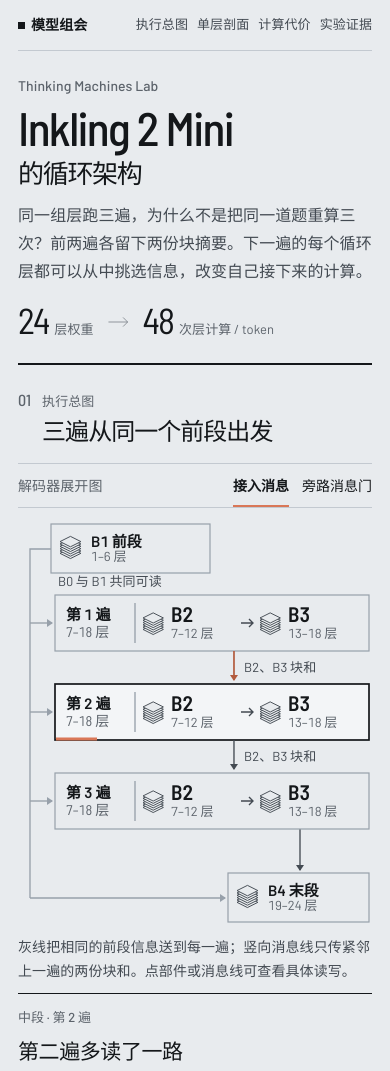
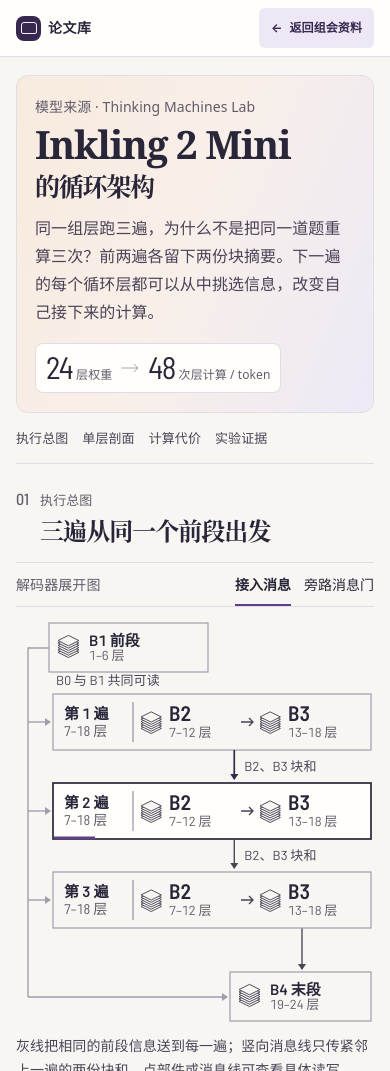
Before and after one commit to Proton1917/llm-paper-library, a plain HTML site: page 组会资料/Inkling-2-Mini-loop.html in a window 390 px wide. Shown: the top 1071 px of the page. Drawn offline with Linux system fonts and the light colour scheme.

Commit message:
统一组会讲义样式和返回导航

```diff
--- /dev/null
+++ b/library.css
@@ -0,0 +1,96 @@
+:root {
+  color-scheme: light;
+  --background: #f8f6f2;
+  --paper: #fffefa;
+  --ink: #29263a;
+  --muted: #625b6c;
+  --line: #e1dbe5;
+  --accent: #5c4184;
+  --accent-deep: #37284f;
+  --accent-light: #eee7f6;
+  --focus: #7251a2;
+  --title-background: linear-gradient(112deg, #f8ebde, #f8efe9 48%, #ede9f6);
+  --serif: Georgia, "Songti SC", "Noto Serif CJK SC", "Noto Serif SC", SimSun, serif;
+  --sans: system-ui, -apple-system, BlinkMacSystemFont, "PingFang SC", "Microsoft YaHei", sans-serif;
+}
+
+.wrap { width: min(1120px, calc(100% - 64px)); margin-inline: auto; }
+
+.site-header {
+  background: var(--paper);
+  border-bottom: 1px solid var(--line);
+  color: var(--ink);
+  font: 16px/1.55 var(--sans);
+}
+
+.header-inner {
+  min-height: 65px;
+  display: flex;
+  align-items: center;
+  justify-content: space-between;
+  column-gap: 24px;
+}
+
+.brand, .site-nav { display: flex; align-items: center; }
+.brand {
+  color: var(--ink);
+  font-weight: 680;
+  letter-spacing: .045em;
+  text-decoration: none;
+  white-space: nowrap;
+}
+
+.book-mark {
+  display: inline-grid;
+  place-items: center;
+  margin-right: 10px;
+  width: 31px;
+  height: 31px;
+  border-radius: 8px;
+  background: var(--accent-deep);
+}
+
+.book-mark::before {
+  content: "";
+  width: 16px;
+  height: 12px;
+  border: 1px solid #f7edf9;
+  border-radius: 3px 3px 2px 2px;
+  background: linear-gradient(90deg, transparent 47%, #f7edf9 47% 53%, transparent 53%);
+}
+
+.site-nav { gap: clamp(14px, 3vw, 34px); }
+.site-nav a {
+  color: var(--muted);
+  font-size: .88rem;
+  text-decoration: none;
+  white-space: nowrap;
+}
+
+.site-nav a:hover { color: var(--accent); text-decoration: underline; }
+
+.site-nav .library-return {
+  display: inline-flex;
+  align-items: center;
+  gap: 7px;
+  min-height: 36px;
+  padding: 5px 12px;
+  border-radius: 6px;
+  background: var(--accent-light);
+  color: var(--accent-deep);
+  font-weight: 650;
+}
+
+@media (max-width: 790px) {
+  .wrap { width: calc(100% - 40px); }
+}
+
+@media (max-width: 580px) {
+  .wrap { width: calc(100% - 32px); }
+  .header-inner { min-height: 56px; column-gap: 10px; }
+  .site-nav { gap: 12px; }
+  .site-nav a { font-size: .75rem; }
+  .site-nav .library-return { min-height: 40px; }
+  .book-mark { margin-right: 7px; width: 25px; height: 25px; }
+  .brand { font-size: .87rem; }
+}
--- a/组会资料/Inkling-2-Mini-loop.html
+++ b/组会资料/Inkling-2-Mini-loop.html
@@ -330,30 +330,28 @@ http://scripts.sil.org/OFL</script>
 
 <meta name="viewport" content="width=device-width,initial-scale=1,viewport-fit=cover">
 <meta name="description" content="沿着一个 token 读懂 Inkling 2 Mini 的共享循环、块注意力残差、消息门和计算代价。">
-<title>Inkling 2 Mini 的循环架构 · 模型组会</title>
-<style>/* Braun Lo-fi 设计令牌。只有浅色主题;点缀色只有一个(--accent),面积 <1%。 */
+<title>Inkling 2 Mini 的循环架构 · 大语言模型论文库</title>
+<link rel="icon" href="data:,">
+<link rel="stylesheet" href="../library.css">
+<style>
 :root {
   --font-sans: "Barlow", "Noto Sans SC", "PingFang SC", "Microsoft YaHei UI", system-ui, sans-serif;
   --font-cond: "Barlow Semi Condensed", "Barlow", "Noto Sans SC", sans-serif;   /* 大数字用窄体 */
   --font-mono: "IBM Plex Mono", ui-monospace, Consolas, monospace;
 
-  --bg: #E8EBEE;        /* 冷白灰纸 */
-  --surface: #F3F5F7;   /* 仅浮层与输入 */
-  --ink: #14171A;       /* 冷黑 */
-  --ink-2: #434A52;
-  --ink-3: #5C636B;     /* 次要文字,在 --bg 上对比度约 5.1:1 */
-  --rule: #C3C9D0;      /* 细线 */
-  --line-strong: #97A0AA;
-  --tint: rgba(0, 0, 0, .05);
-
-  --accent: #D97757;         /* Claude 陶土:线条 / 指针 / 选中高亮(2.6:1,只做辅助强调) */
-  --accent-strong: #B25A3D;  /* 按钮底色,白字约 4.8:1 */
+  --bg: var(--background);
+  --surface: var(--paper);
+  --ink-2: #4a4357;
+  --ink-3: var(--muted);
+  --rule: var(--line);
+  --line-strong: #a49bad;
+  --tint: var(--accent-light);
+  --accent-strong: var(--accent-deep);
 
   --ok: #3E7D63; --warn: #A67C1F; --bad: #B5483D;   /* 状态色:低饱和,只做小方块,旁边必有文字 */
-  --chart-grid: #CDD3DA; --series-2: #8A929C;
+  --chart-grid: var(--line); --series-2: #8494ad;
 }
-/* Braun Lo-fi 基础样式(依赖 tokens.css)。已实测渲染正常。 */
-*, *::before, *::after { box-sizing: border-box; margin: 0; border-radius: 0; }   /* 一个圆角都没有 */
+*, *::before, *::after { box-sizing: border-box; margin: 0; }
 html { -webkit-text-size-adjust: 100%; }
 body { background: var(--bg); color: var(--ink); font: 15px/1.6 var(--font-sans); letter-spacing: .005em; -webkit-font-smoothing: antialiased; min-height: 100vh; min-height: 100dvh; overflow-x: clip; }
 .page { max-width: 1120px; margin: 0 auto; padding: 56px max(40px, env(safe-area-inset-right)) max(96px, calc(env(safe-area-inset-bottom) + 48px)) max(40px, env(safe-area-inset-left)); }
@@ -372,7 +370,7 @@ h1 { font: 500 28px/1.2 var(--font-sans); letter-spacing: -.01em; }
 .table-wrap { max-width: 100%; }
 .cell-main, .cell-sub { min-width: 0; overflow-wrap: anywhere; }   /* 邮箱、长密钥允许断行 */
 
-/* 刻度条:进度 / 掌握程度 / 用量。细基线 + 每 10% 一根短刻度(50% 稍长)+ 基线上一段实心粗线 + 末端陶土指针 */
+/* 刻度条每 10% 标一格，用实线和强调色指针标出进度。 */
 .meter { position: relative; height: 18px; border-bottom: 1px solid var(--line-strong); background: linear-gradient(90deg, var(--line-strong) 1px, transparent 1px) left bottom / 10% 7px repeat-x; }
 .meter::before { content: ""; position: absolute; left: 50%; bottom: 0; width: 1px; height: 12px; background: var(--line-strong); }
 .meter::after { content: ""; position: absolute; right: 0; bottom: 0; width: 1px; height: 7px; background: var(--line-strong); }
@@ -402,24 +400,24 @@ table.is-stacked td::before { content: attr(data-label); color: var(--ink-3); fo
 table.is-stacked td > * { min-width: 0; }
 @media (max-width: 420px) { table.is-stacked td { grid-template-columns: minmax(0, 1fr); gap: 2px; } }
 
-/* 按钮:强调型 = 深陶土底 + 白字 */
+/* 主按钮使用深色背景和白字。 */
 .btn { height: 36px; padding: 0 16px; border: 0; background: transparent; box-shadow: inset 0 0 0 1px var(--ink); color: var(--ink); font: 600 14px var(--font-sans); cursor: pointer; }
 .btn:hover { background: var(--tint); }
 .btn.primary { background: var(--accent-strong); color: #fff; box-shadow: none; }
-.btn.primary:hover { background: #9C4B30; }
+.btn.primary:hover { background: var(--accent); }
 
-/* 分段 / 选项卡:纯文字,选中 = 下方一条陶土线 */
+/* 分段控件用强调色下划线标出所选选项。 */
 .seg { display: inline-flex; flex-wrap: wrap; gap: 4px 20px; }
 .seg button { height: 30px; padding: 0; border: 0; background: none; color: var(--ink-3); font: 500 14px var(--font-sans); cursor: pointer; }
 .seg button:hover { color: var(--ink); }
 .seg button[aria-pressed=true] { color: var(--ink); font-weight: 600; box-shadow: inset 0 -2px 0 var(--accent); }
 
-/* 选项方块(套餐 / 金额 / 测验选项):选中 = 墨色描边 + 下方一条陶土线 */
+/* 选项方块用描边和强调色下划线标出选中状态。 */
 .tier { padding: 18px; border: 0; background: transparent; box-shadow: inset 0 0 0 1px var(--line-strong); color: var(--ink); text-align: left; cursor: pointer; }
 .tier:hover { box-shadow: inset 0 0 0 1px var(--ink); }
 .tier[aria-checked=true] { box-shadow: inset 0 0 0 1px var(--ink), inset 0 -3px 0 var(--accent); }
 
-/* 下拉选项:选中 = 加粗 + 下方陶土线;悬停只改底色,叠加也读得清 */
+/* 下拉菜单用粗体和强调色下划线标出所选选项。 */
 .dd-opt { padding: 10px 12px; cursor: pointer; font-weight: 500; }
 .dd-opt.act { background: var(--tint); }
 .dd-opt[aria-selected=true] { color: var(--ink); font-weight: 700; box-shadow: inset 0 -2px 0 var(--accent); }
@@ -449,28 +447,27 @@ svg path, svg circle, svg line, svg polyline { stroke-linecap: butt; stroke-line
 @media (pointer: coarse) { .btn, .seg button { min-height: 44px; } }
 @media (prefers-reduced-motion: reduce) { * { animation: none !important; transition: none !important; } }
 @media (max-width: 640px) { .page { padding-top: 32px; padding-bottom: 72px; padding-left: max(20px, env(safe-area-inset-left)); padding-right: max(20px, env(safe-area-inset-right)); } .grid { gap: 36px; } }
-:root{color-scheme:light}
-html{scroll-padding-top:18px}
-body{font-size:16px;line-height:1.65;font-variant-numeric:tabular-nums;overflow-x:visible}
-.sheet{max-width:1264px;margin:auto;padding:0 clamp(20px,5.4vw,72px) 35px}
+html{scroll-padding-top:76px}
+body{font:16px/1.65 var(--sans);font-variant-numeric:tabular-nums;overflow-x:visible}
+.sheet{padding:32px 0 35px}
 a{color:var(--ink-2);text-underline-offset:4px;text-decoration-color:var(--line-strong);text-decoration-thickness:1px}
 a:hover{text-decoration-color:var(--accent-strong);color:var(--ink)}
 button,summary{color:inherit;font:inherit}
-.skip{position:absolute;left:8px;top:-100px;padding:8px;background:var(--surface);z-index:5}.skip:focus{top:8px}
-.mast{display:flex;align-items:center;justify-content:space-between;gap:20px;min-height:69px;border-bottom:1px solid var(--rule)}
-.mastname{display:flex;align-items:center;gap:10px;font-weight:600;font-size:16px}.mastname i{width:10px;height:10px;background:var(--ink)}
+.seminar-library-header{position:sticky;top:0;z-index:5}
+.skip{position:absolute;left:8px;top:-100px;padding:8px;background:var(--surface);z-index:6}.skip:focus{top:8px}
+.mast{display:flex;align-items:center;min-height:56px;border-bottom:1px solid var(--rule)}
 .mast nav{display:flex;gap:clamp(15px,2vw,32px);flex-wrap:wrap}.mast nav a{font-size:14px;text-decoration:none;padding:5px 0;color:var(--ink-2)}.mast nav a:hover{box-shadow:inset 0 -2px var(--accent)}
-.cover{display:grid;grid-template-columns:minmax(0,1fr) auto;align-items:center;gap:44px;padding:47px 0 40px;border-bottom:2px solid var(--ink)}
+.cover{display:grid;grid-template-columns:minmax(0,1fr) auto;align-items:center;gap:32px;padding:clamp(26px,4vw,46px);border:1px solid var(--line);border-radius:12px;background:var(--title-background)}
 .byline,.rubric{font-weight:500;font-size:14px;color:var(--ink-3)}.byline{font-size:16px;line-height:1.3;margin-bottom:7px}
-.cover h1{font-family:var(--font-cond);font-size:clamp(48px,4.75vw,70px);font-weight:500;letter-spacing:-.035em;line-height:1.12}
-.cover h1 span{display:inline-block;font:500 clamp(29px,2.9vw,44px)/1.3 var(--font-sans);margin-left:.22em;letter-spacing:-.05em}
+.cover h1{font-family:var(--serif);font-size:clamp(42px,4.2vw,63px);font-weight:600;letter-spacing:-.035em;line-height:1.12}
+.cover h1 span{display:inline-block;font:600 clamp(28px,2.6vw,40px)/1.3 var(--serif);margin-left:.18em;letter-spacing:-.05em}
 .intro{margin-top:17px;max-width:40em;font-size:17px;color:var(--ink-2);line-height:1.8}
-.readout{display:flex;align-items:start;gap:clamp(10px,1.2vw,20px);padding:0 0 7px 28px;border-left:1px solid var(--rule)}
+.readout{display:flex;align-items:start;gap:clamp(10px,1.2vw,20px);padding:14px 16px;border:1px solid var(--rule);border-radius:8px;background:var(--surface)}
 .readout div{display:grid;gap:4px}.readout span{font:400 clamp(70px,6.3vw,95px)/.95 var(--font-cond);letter-spacing:-.055em}.readout small{color:var(--ink-3);font-size:13px;white-space:nowrap}.readout svg{width:35px;height:24px;margin-top:26px;stroke:var(--ink-3);stroke-width:1.4;fill:none}
 .chapter{padding-top:26px;margin-top:60px;border-top:1px solid var(--line-strong);min-width:0;scroll-margin-top:10px}
 #overview{margin-top:0;border:0;padding-top:26px}
 .secthead{display:flex;align-items:baseline;gap:16px;margin-bottom:24px}.partno{font:500 16px/1 var(--font-cond);color:var(--ink-3)}.secthead .rubric{margin:0 0 2px}
-.secthead h2{font-size:clamp(24px,2.2vw,33px);font-weight:550;line-height:1.4;letter-spacing:-.04em}
+.secthead h2{font-family:var(--serif);font-size:clamp(24px,2.2vw,33px);font-weight:600;line-height:1.4;letter-spacing:-.04em}
 .diagram-layout{display:grid;grid-template-columns:minmax(0,2.46fr) minmax(218px,1fr);gap:clamp(20px,3vw,42px);align-items:start}
 .board{min-width:0}.boardline{display:flex;align-items:center;justify-content:space-between;gap:12px;border-top:1px solid var(--rule);border-bottom:1px solid var(--rule);min-height:48px}.boardline>span{font-size:14px;color:var(--ink-3)}
 .modebar{display:flex;align-items:stretch;gap:15px}.modebar button{font-size:14px;min-height:43px;background:none;border:0;cursor:pointer;padding:4px 0;position:relative}.modebar button:hover{background:var(--tint)}.modebar button[aria-pressed=true]{font-weight:650}.modebar button[aria-pressed=true]::after{content:'';position:absolute;bottom:0;left:0;right:0;height:2px;background:var(--accent)}
@@ -491,7 +488,7 @@ button,summary{color:inherit;font:inherit}
 #mainmap .wirelabel{fill:var(--ink-2);font-size:13px}
 #mainmap .smalltag{fill:var(--ink-3);font-family:var(--font-cond);font-size:14px}
 .board figcaption{margin:0;font-size:14px;line-height:1.7;color:var(--ink-2);min-height:2.8em}
-.reader{border-top:1px solid var(--ink);padding-top:13px}.reader .rubric{font-size:13px}.reader h3{font-size:23px;font-weight:550;margin:5px 0 10px;letter-spacing:-.02em}.reader p:not(.rubric){font-size:15px;color:var(--ink-2);line-height:1.8}.reader dl{margin:15px 0 12px}.reader dl div{display:grid;grid-template-columns:2.4em 1fr;gap:8px;padding:7px 0;border-top:1px solid var(--rule);font-size:14px;line-height:1.55}.reader dt{color:var(--ink-3)}
+.reader{border:1px solid var(--line);border-left:3px solid #ae8ace;border-radius:10px;padding:16px;background:var(--surface)}.reader .rubric{font-size:13px}.reader h3{font-size:23px;font-weight:550;margin:5px 0 10px;letter-spacing:-.02em}.reader p:not(.rubric){font-size:15px;color:var(--ink-2);line-height:1.8}.reader dl{margin:15px 0 12px}.reader dl div{display:grid;grid-template-columns:2.4em 1fr;gap:8px;padding:7px 0;border-top:1px solid var(--rule);font-size:14px;line-height:1.55}.reader dt{color:var(--ink-3)}
 .jump,.underboard a,.costrefs,.foot a{font-size:14px}.underboard{margin-top:15px;padding-top:13px;border-top:1px solid var(--rule);display:flex;align-items:baseline;justify-content:space-between;gap:24px;color:var(--ink-2);font-size:15px}.underboard strong{color:var(--ink)}.underboard a{flex:none}
 .cost-ledger{border-top:1px solid var(--rule)}
 .ledgerow{display:grid;grid-template-columns:24% minmax(0,1fr);gap:28px;padding:20px 0;border-bottom:1px solid var(--rule);align-items:baseline}
@@ -501,21 +498,61 @@ button,summary{color:inherit;font:inherit}
 .foot{padding-top:28px;margin-top:64px;display:flex;align-items:start;justify-content:space-between;gap:35px;border-top:1px solid var(--ink)}.foot p{margin:6px 0}.foot div>a{margin-right:18px}.back{white-space:nowrap}
 @media(min-width:860px) and (max-width:1120px){.cover{gap:20px}.readout{padding-left:16px}.diagram-layout{gap:20px;grid-template-columns:minmax(0,2.3fr) minmax(200px,1fr)}}
 @media(max-width:1029px){.diagram-layout{display:block}.reader{margin-top:14px;display:grid;grid-template-columns:1fr 1fr;gap:5px 24px}.reader h3,.reader .rubric,.reader>p{grid-column:1}.reader dl{grid-column:2;grid-row:1/4;margin:0}.reader .jump{grid-column:1/-1}.readout{padding-left:17px}.readout span{font-size:68px}.readout svg{width:22px;margin-top:19px}.cover{gap:18px}.intro{font-size:16px}.cover h1 span{display:block;margin:2px 0 0}}
-@media(max-width:600px){.sheet{padding:0 max(18px,env(safe-area-inset-left)) 28px}.mast{gap:12px;min-height:51px}.mastname{font-size:14px;gap:6px;white-space:nowrap}.mastname i{width:7px;height:7px}.mast nav{gap:12px}.mast nav a{font-size:13px;display:inline-flex;align-items:center;min-height:44px}.cover{grid-template-columns:1fr;padding:26px 0 22px;gap:18px}.cover h1{font-size:47px;line-height:1.07}.cover h1 span{display:inline-block;font-size:26px;margin:2px 0 0 .18em}.byline{font-size:14px}.intro{margin-top:11px;line-height:1.75}.readout{border:0;padding:0;gap:14px;align-items:center}.readout div{display:flex;gap:6px;align-items:baseline}.readout span{font-size:36px}.readout svg{width:21px;height:12px;margin-top:1px}.readout small{font-size:13px}.chapter{margin-top:42px;padding-top:20px}.secthead{gap:11px;margin-bottom:15px}.secthead h2{font-size:24px}.secthead .rubric{font-size:13px}.boardline{min-height:44px}.modebar{gap:13px}.reader{display:block;padding-top:13px;margin-top:11px}.reader h3{font-size:21px}.reader dl{margin-top:12px}.reader .jump{min-height:44px;display:inline-flex;align-items:center}.underboard{display:block;margin-top:12px}.underboard a{display:inline-block;margin-top:6px}.ledgerow{grid-template-columns:1fr;gap:8px;padding:17px 0}.metric b{font-size:41px}.foot{display:block;margin-top:44px}.back{display:inline-block;margin-top:16px}.board figcaption{font-size:14px}}
-@media(max-width:410px){.cover h1 span{display:block;margin:4px 0 0}.mast nav{gap:9px}}
-@media print{.sheet{padding:0;max-width:none}.mast nav,.modebar,.skip,.back{display:none}.chapter{break-inside:auto}.ledgerow,.board,.reader{break-inside:avoid}.cover{padding:20px 0}.chapter{margin-top:30px}}
+@media(max-width:600px){
+  html{scroll-padding-top:66px}
+  .sheet{padding:18px 0 28px}
+  .mast{min-height:51px}
+  .mast nav{gap:0 14px}
+  .mast nav a{font-size:13px;display:inline-flex;align-items:center;min-height:44px}
+  .cover{grid-template-columns:minmax(0,1fr);padding:22px 18px 19px;gap:17px}
+  .cover h1{font-size:clamp(32px,10vw,46px);line-height:1.1}
+  .cover h1 span{display:block;font-size:25px;margin:4px 0 0}
+  .byline{font-size:14px}
+  .intro{margin-top:11px;line-height:1.75}
+  .readout{width:fit-content;max-width:100%;padding:8px 10px;gap:9px;align-items:center}
+  .readout div{display:flex;gap:4px;align-items:baseline}
+  .readout span{font-size:31px}
+  .readout svg{width:18px;height:12px;margin-top:1px}
+  .readout small{font-size:12px;white-space:normal}
+  .chapter{margin-top:42px;padding-top:20px}
+  .secthead{gap:11px;margin-bottom:15px}
+  .secthead h2{font-size:24px}
+  .secthead .rubric{font-size:13px}
+  .boardline{min-height:44px}
+  .modebar{gap:13px}
+  .reader{display:block;padding-top:13px;margin-top:11px}
+  .reader h3{font-size:21px}
+  .reader dl{margin-top:12px}
+  .reader .jump{min-height:44px;display:inline-flex;align-items:center}
+  .underboard{display:block;margin-top:12px}
+  .underboard a{display:inline-block;margin-top:6px}
+  .ledgerow{grid-template-columns:1fr;gap:8px;padding:17px 0}
+  .metric b{font-size:41px}
+  .foot{display:block;margin-top:44px}
+  .back{display:inline-block;margin-top:16px}
+  .board figcaption{font-size:14px}
+}
+@media print{.sheet{width:100%;padding:0}.seminar-library-header,.mast nav,.modebar,.skip,.back{display:none}.chapter{break-inside:auto}.ledgerow,.board,.reader{break-inside:avoid}.cover{padding:20px}.chapter{margin-top:30px}}
 </style>
 </head>
 <body>
 <a class="skip" href="#overview">跳至执行总图</a>
-<div class="sheet" id="top">
-  <header class="mast"><span class="mastname"><i aria-hidden="true"></i>模型组会</span><nav aria-label="讲义目录"><a href="#overview">执行总图</a><a href="#microscope">单层剖面</a><a href="#cost">计算代价</a><a href="#evidence">实验证据</a></nav></header>
+<header class="site-header seminar-library-header" id="top">
+  <div class="wrap header-inner">
+    <a href="../index.html" class="brand"><span class="book-mark" aria-hidden="true"></span>论文库</a>
+    <nav class="site-nav" aria-label="站点导航">
+      <a href="../index.html#seminars" class="library-return"><span aria-hidden="true">←</span>返回组会资料</a>
+    </nav>
+  </div>
+</header>
+<div class="wrap sheet">
   <main>
     <div class="cover">
-      <div><p class="byline">Thinking Machines Lab</p><h1>Inkling 2 Mini<span>的循环架构</span></h1>
+      <div><p class="byline">模型来源 · Thinking Machines Lab</p><h1>Inkling 2 Mini <span>的循环架构</span></h1>
         <p class="intro">同一组层跑三遍，为什么不是把同一道题重算三次？前两遍各留下两份块摘要。下一遍的每个循环层都可以从中挑选信息，改变自己接下来的计算。</p></div>
       <div class="readout" aria-label="24 层权重，每个 token 经过 48 次层计算"><div><span>24</span><small>层权重</small></div><svg viewBox="0 0 46 24" aria-hidden="true"><path d="M1 12H43M33 2L43 12L33 22"/></svg><div><span>48</span><small>次层计算 / token</small></div></div>
     </div>
+    <div class="mast"><nav aria-label="讲义目录"><a href="#overview">执行总图</a><a href="#microscope">单层剖面</a><a href="#cost">计算代价</a><a href="#evidence">实验证据</a></nav></div>
 
     <section id="overview" class="chapter">
       <header class="secthead"><span class="partno">01</span><div><p class="rubric">执行总图</p><h2>三遍从同一个前段出发</h2></div></header>
@@ -537,7 +574,7 @@ button,summary{color:inherit;font:inherit}
 
     <section id="microscope" class="chapter" aria-labelledby="micro-heading">
 <style>
-#microscope {--mi-bg:var(--bg,#e8ebee);--mi-tint:var(--tint,#dfe3e7);--mi-rule:var(--rule,#c3c9d0);--mi-ink:var(--ink,#14171a);--mi-2:var(--ink-2,#434a52);--mi-3:var(--ink-3,#5c636b);--mi-ac:var(--accent,#d97757);color:var(--mi-ink);scroll-margin-top:4.5rem}
+#microscope {--mi-bg:var(--bg);--mi-tint:var(--tint);--mi-rule:var(--rule);--mi-ink:var(--ink);--mi-2:var(--ink-2);--mi-3:var(--ink-3);--mi-ac:var(--accent);color:var(--mi-ink)}
 #microscope * {box-sizing:border-box}
 #microscope .mi-index {display:block;color:var(--mi-3);font-size:13px;font-weight:600;letter-spacing:.04em;margin-bottom:.5rem}
 #microscope h2 {margin:0 0 .55rem;font-weight:550;line-height:1.35}
@@ -556,7 +593,7 @@ button,summary{color:inherit;font:inherit}
 #microscope .mi-node {cursor:pointer}
 #microscope .mi-node .box {stroke:var(--mi-2);stroke-width:1.2;fill:var(--mi-bg);vector-effect:non-scaling-stroke}
 #microscope .mi-node.compute .box {fill:var(--mi-tint)}
-#microscope .mi-node:hover .box {fill:var(--surface,#f3f5f7)}
+#microscope .mi-node:hover .box {fill:var(--surface)}
 #microscope .mi-node[aria-pressed=true] .box {stroke:var(--mi-ink);stroke-width:1.65}
 #microscope .mi-node[aria-pressed=true] .mi-underline {display:block}
 #microscope .mi-underline {display:none;stroke:var(--mi-ac);stroke-width:2;vector-effect:non-scaling-stroke}
@@ -768,7 +805,7 @@ resize();if('ResizeObserver'in window)new ResizeObserver(resize).observe(svg.par
 </section>
 
 
-    <footer class="foot"><div><span class="rubric">延伸阅读</span><p>附件第 7 页对照三遍的总图，第 9–11 页跟读第二遍的消息。想核对实现，可从重置块状态的循环开始。</p><a href="https://github.com/huggingface/transformers/blob/main/src/transformers/models/inkling2_loop/modeling_inkling2_loop.py#L1397-L1426">Transformers · 循环前向实现</a> <a href="https://github.com/MoonshotAI/Attention-Residuals">Kimi · Attention Residuals</a></div><a class="back" href="#top">回到总图</a></footer>
+    <footer class="foot"><div><span class="rubric">延伸阅读</span><p>附件第 7 页对照三遍的总图，第 9–11 页跟读第二遍的消息。想核对实现，可从重置块状态的循环开始。</p><a href="https://github.com/huggingface/transformers/blob/main/src/transformers/models/inkling2_loop/modeling_inkling2_loop.py#L1397-L1426">Transformers · 循环前向实现</a> <a href="https://github.com/MoonshotAI/Attention-Residuals">Kimi · Attention Residuals</a></div><a class="back" href="../index.html#seminars">返回组会资料</a></footer>
   </main>
 </div>
 <script>(()=>{
```
Also changed, not shown: index.html (+27 -75 lines), 1 other file.
